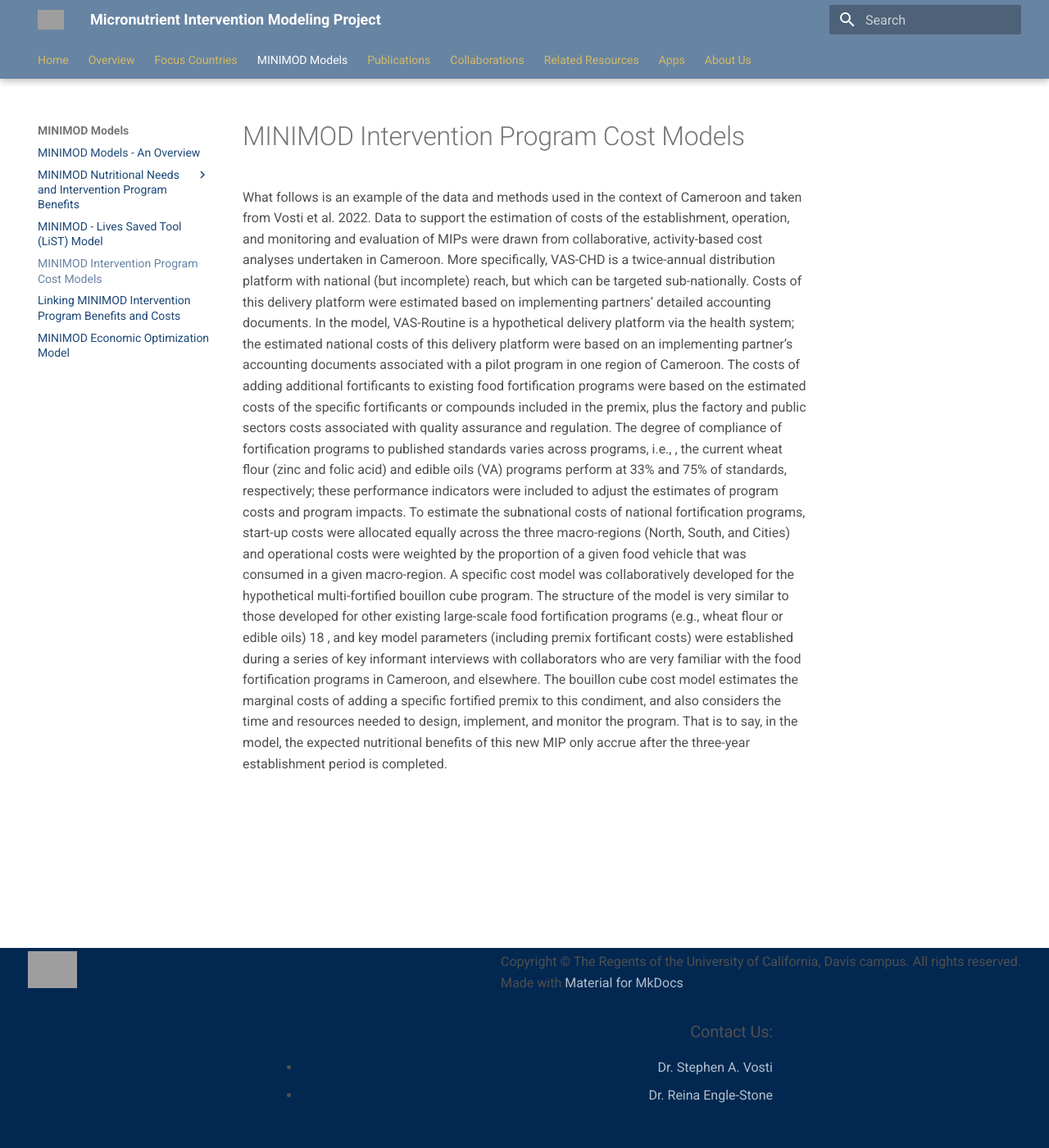
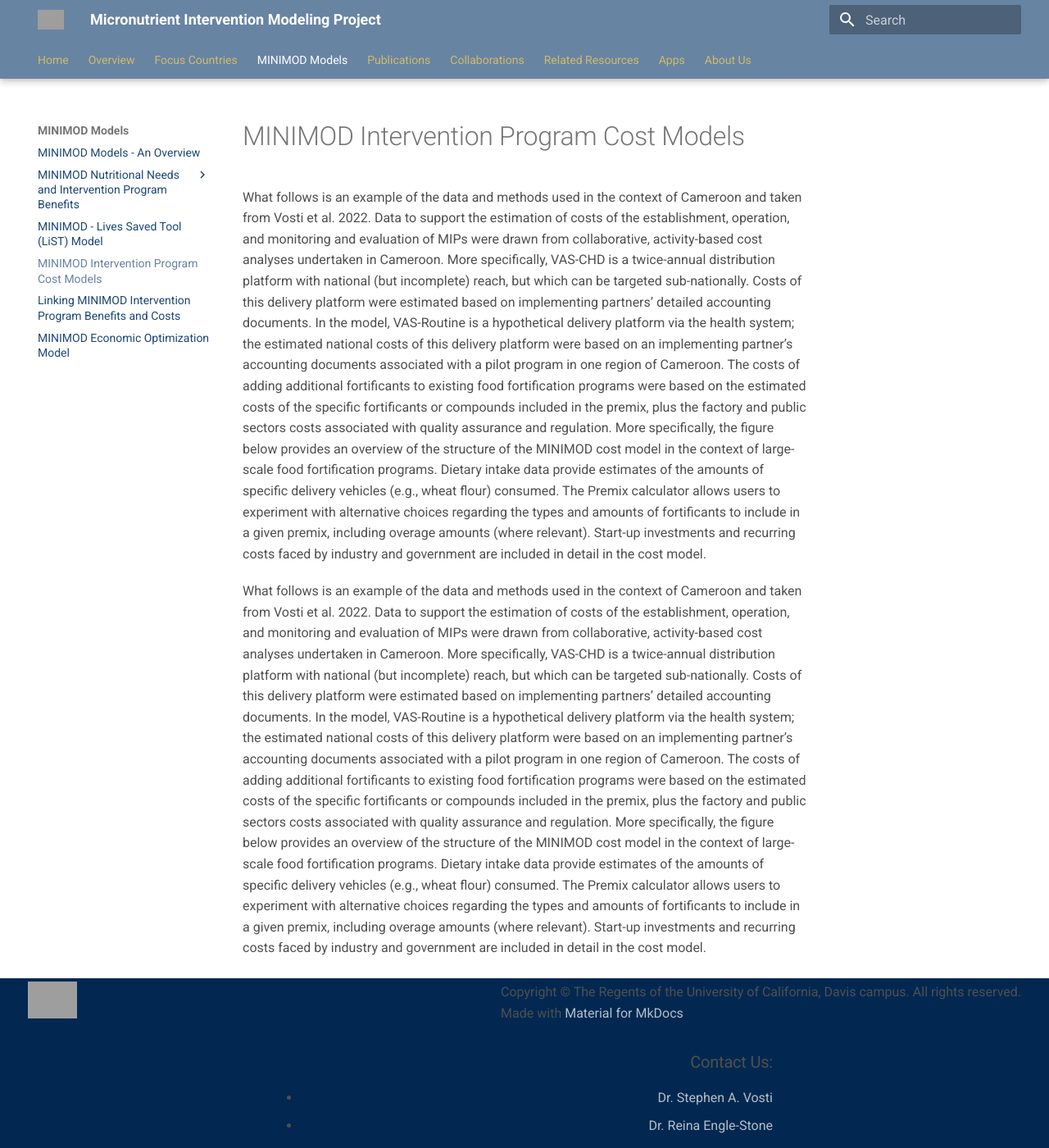
Before and after one commit to minimod-nutrition/minimod-website, an MkDocs documentation site: the page built from docs/minimod_models/minimod_intervention/minimod_intervention_text.md, in a window 1280 px wide and 1400 px high. Shown: the whole window at 82% size. Built offline with MkDocs 1.6.1 and Material for MkDocs 9.7.7, drawn with Linux system fonts in a browser that asks for light colours; nearby versions of some CDN libraries; grey boxes are pictures that could not be loaded.

Commit message:
Update minimod_intervention_text.md

```diff
--- a/docs/minimod_models/minimod_intervention/minimod_intervention_text.md
+++ b/docs/minimod_models/minimod_intervention/minimod_intervention_text.md
@@ -1,26 +1,37 @@
 What follows is an example of the data and methods used in the context of Cameroon and taken from
-Vosti et al. 2022.
-Data to support the estimation of costs of the establishment, operation, and monitoring and evaluation
-of MIPs were drawn from collaborative, activity-based cost analyses undertaken in Cameroon. More
-specifically, VAS-CHD is a twice-annual distribution platform with national (but incomplete) reach, but
-which can be targeted sub-nationally. Costs of this delivery platform were estimated based on
-implementing partners’ detailed accounting documents. In the model, VAS-Routine is a hypothetical
-delivery platform via the health system; the estimated national costs of this delivery platform were
-based on an implementing partner’s accounting documents associated with a pilot program in one
-region of Cameroon. The costs of adding additional fortificants to existing food fortification programs
-were based on the estimated costs of the specific fortificants or compounds included in the premix, plus
-the factory and public sectors costs associated with quality assurance and regulation. The degree of
-compliance of fortification programs to published standards varies across programs, i.e., , the current
-wheat flour (zinc and folic acid) and edible oils (VA) programs perform at 33% and 75% of standards,
-respectively; these performance indicators were included to adjust the estimates of program costs and
-program impacts. To estimate the subnational costs of national fortification programs, start-up costs
-were allocated equally across the three macro-regions (North, South, and Cities) and operational costs
-were weighted by the proportion of a given food vehicle that was consumed in a given macro-region. A
-specific cost model was collaboratively developed for the hypothetical multi-fortified bouillon cube
-program. The structure of the model is very similar to those developed for other existing large-scale
-food fortification programs (e.g., wheat flour or edible oils) 18 , and key model parameters (including premix fortificant costs) were established during a series of key informant interviews with collaborators
-who are very familiar with the food fortification programs in Cameroon, and elsewhere. The bouillon
-cube cost model estimates the marginal costs of adding a specific fortified premix to this condiment, and
-also considers the time and resources needed to design, implement, and monitor the program. That is
-to say, in the model, the expected nutritional benefits of this new MIP only accrue after the three-year
-establishment period is completed.
+Vosti et al. 2022. Data to support the estimation of costs of the establishment, operation, and
+monitoring and evaluation of MIPs were drawn from collaborative, activity-based cost analyses
+undertaken in Cameroon. More specifically, VAS-CHD is a twice-annual distribution platform with
+national (but incomplete) reach, but which can be targeted sub-nationally. Costs of this delivery
+platform were estimated based on implementing partners’ detailed accounting documents. In the
+model, VAS-Routine is a hypothetical delivery platform via the health system; the estimated national
+costs of this delivery platform were based on an implementing partner’s accounting documents
+associated with a pilot program in one region of Cameroon. The costs of adding additional fortificants to
+existing food fortification programs were based on the estimated costs of the specific fortificants or
+compounds included in the premix, plus the factory and public sectors costs associated with quality
+assurance and regulation.
+More specifically, the figure below provides an overview of the structure of the MINIMOD cost model in
+the context of large-scale food fortification programs. Dietary intake data provide estimates of the
+amounts of specific delivery vehicles (e.g., wheat flour) consumed. The Premix calculator allows users to
+experiment with alternative choices regarding the types and amounts of fortificants to include in a given
+premix, including overage amounts (where relevant). Start-up investments and recurring costs faced by
+industry and government are included in detail in the cost model.
+
+What follows is an example of the data and methods used in the context of Cameroon and taken from
+Vosti et al. 2022. Data to support the estimation of costs of the establishment, operation, and
+monitoring and evaluation of MIPs were drawn from collaborative, activity-based cost analyses
+undertaken in Cameroon. More specifically, VAS-CHD is a twice-annual distribution platform with
+national (but incomplete) reach, but which can be targeted sub-nationally. Costs of this delivery
+platform were estimated based on implementing partners’ detailed accounting documents. In the
+model, VAS-Routine is a hypothetical delivery platform via the health system; the estimated national
+costs of this delivery platform were based on an implementing partner’s accounting documents
+associated with a pilot program in one region of Cameroon. The costs of adding additional fortificants to
+existing food fortification programs were based on the estimated costs of the specific fortificants or
+compounds included in the premix, plus the factory and public sectors costs associated with quality
+assurance and regulation.
+More specifically, the figure below provides an overview of the structure of the MINIMOD cost model in
+the context of large-scale food fortification programs. Dietary intake data provide estimates of the
+amounts of specific delivery vehicles (e.g., wheat flour) consumed. The Premix calculator allows users to
+experiment with alternative choices regarding the types and amounts of fortificants to include in a given
+premix, including overage amounts (where relevant). Start-up investments and recurring costs faced by
+industry and government are included in detail in the cost model.
```
